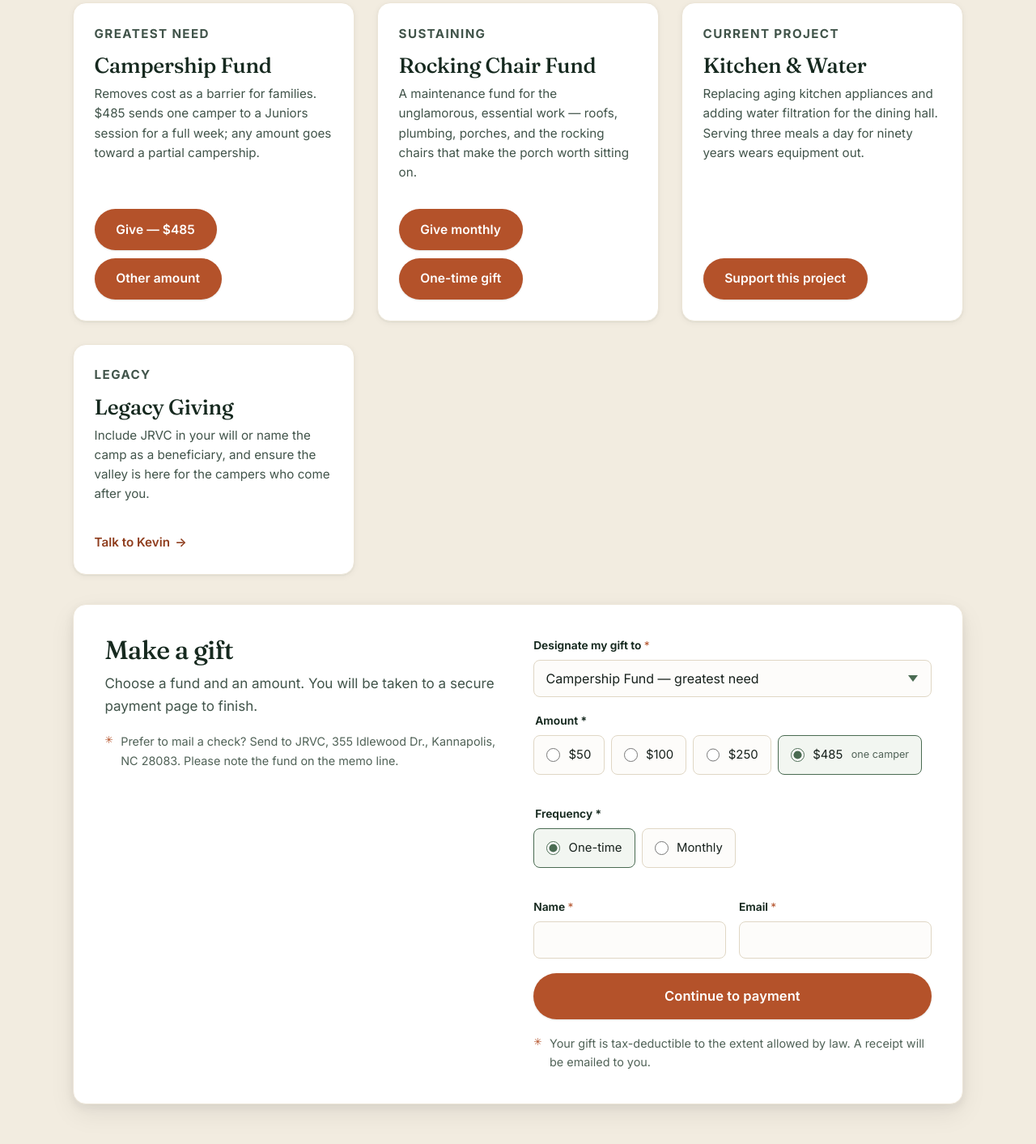
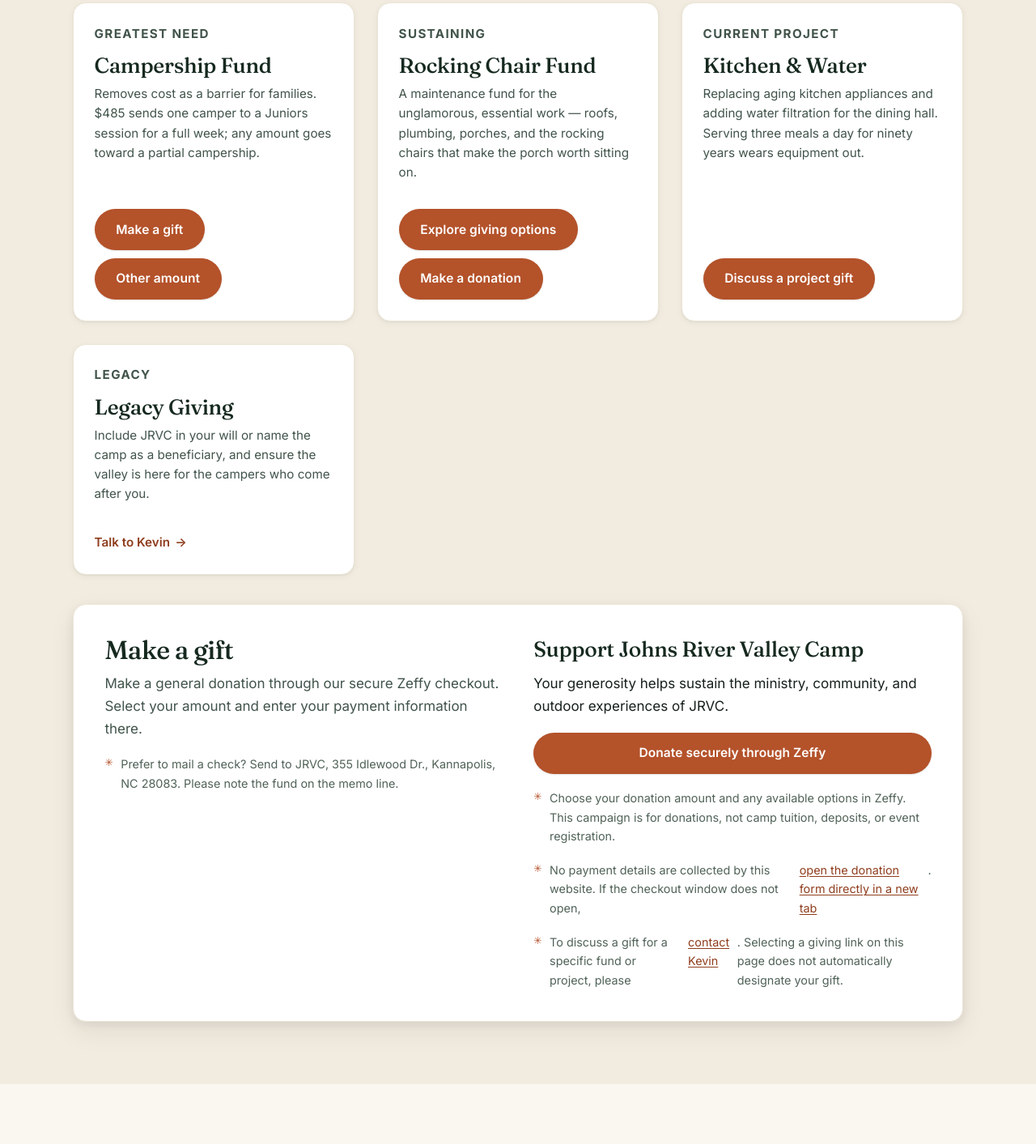
Before and after one commit to JRVC36/probable-spork, a plain HTML site: page get-involved.html in a window 1280 px wide. Shown: the part 1726-3139 px from the top of the page at 81% size. Drawn offline with Linux system fonts and the light colour scheme; a script that the page names is missing.

Commit message:
Integrate Zeffy checkout for general donations
Co-authored-by: arena-agent <297053741+arena-agent@users.noreply.github.com>

```diff
--- a/build.mjs
+++ b/build.mjs
@@ -331,6 +331,7 @@ function head(p) {
 <link rel="preload" href="assets/fonts/fraunces-latin-wght-normal.woff2" as="font" type="font/woff2" crossorigin>
 <link rel="preload" href="assets/fonts/inter-latin-wght-normal.woff2" as="font" type="font/woff2" crossorigin>
 <link rel="stylesheet" href="assets/css/site.css?v=${assetVersion}">${analytics}${jsonLd}
+${p.slug === "get-involved" ? '<script src="https://zeffy-scripts.s3.ca-central-1.amazonaws.com/embed-form-script.min.js" defer></script>' : ""}
 </head>
 <body>
 <a class="skip" href="#main">Skip to content</a>`;
--- a/get-involved.html
+++ b/get-involved.html
@@ -18,6 +18,7 @@
 <link rel="preload" href="assets/fonts/inter-latin-wght-normal.woff2" as="font" type="font/woff2" crossorigin>
 <link rel="stylesheet" href="assets/css/site.css?v=944f753a">
 <script type="application/ld+json">{"@context":"https://schema.org","@graph":[{"@type":["Organization","Campground","LocalBusiness"],"@id":"https://www.jrvc.org/#organization","name":"Johns River Valley Camp","alternateName":"JRVC","foundingDate":"1936","url":"https://www.jrvc.org/","logo":"https://www.jrvc.org/assets/img/favicon.svg","image":"https://www.jrvc.org/assets/img/valley-road.jpg","telephone":"+1-828-387-5736","email":"kevin@jrvc.org","priceRange":"$18–$545","address":{"@type":"PostalAddress","streetAddress":"6211 NC-90","addressLocality":"Collettsville","addressRegion":"NC","postalCode":"28611","addressCountry":"US"},"geo":{"@type":"GeoCoordinates","latitude":35.9325,"longitude":-81.6689},"parentOrganization":{"@type":"Organization","name":"Southern Conference of the United Church of Christ","url":"https://soc-ucc.org"}}]}</script>
+<script src="https://zeffy-scripts.s3.ca-central-1.amazonaws.com/embed-form-script.min.js" defer></script>
 </head>
 <body>
 <a class="skip" href="#main">Skip to content</a>
@@ -122,7 +123,7 @@
           <h3>Campership Fund</h3>
           <p>Removes cost as a barrier for families. $485 sends one camper to a Juniors session for a full week; any amount goes toward a partial campership.</p>
           <div class="card-foot card-foot--row">
-            <a class="btn btn-primary btn-sm" href="#donate">Give &mdash; $485</a>
+            <a class="btn btn-primary btn-sm" href="#donate">Make a gift</a>
             <a class="btn btn-ghost btn-sm" href="#donate">Other amount</a>
           </div>
         </div>
@@ -133,8 +134,8 @@
           <h3>Rocking Chair Fund</h3>
           <p>A maintenance fund for the unglamorous, essential work &mdash; roofs, plumbing, porches, and the rocking chairs that make the porch worth sitting on.</p>
           <div class="card-foot card-foot--row">
-            <a class="btn btn-forest btn-sm" href="#donate">Give monthly</a>
-            <a class="btn btn-ghost btn-sm" href="#donate">One-time gift</a>
+            <a class="btn btn-forest btn-sm" href="#donate">Explore giving options</a>
+            <a class="btn btn-ghost btn-sm" href="#donate">Make a donation</a>
           </div>
         </div>
       </div>
@@ -143,7 +144,7 @@
           <p class="card-meta">Current project</p>
           <h3>Kitchen &amp; Water</h3>
           <p>Replacing aging kitchen appliances and adding water filtration for the dining hall. Serving three meals a day for ninety years wears equipment out.</p>
-          <div class="card-foot"><a class="btn btn-forest btn-sm" href="#donate">Support this project</a></div>
+          <div class="card-foot"><a class="btn btn-forest btn-sm" href="mailto:kevin@jrvc.org?subject=Kitchen%20and%20Water%20project%20gift">Discuss a project gift</a></div>
         </div>
       </div>
       <div class="card">
@@ -160,51 +161,17 @@
       <div class="split split--donate">
         <div>
           <h2 class="h2-compact">Make a gift</h2>
-          <p class="text-soft">Choose a fund and an amount. You will be taken to a secure payment page to finish.</p>
+          <p class="text-soft">Make a general donation through our secure Zeffy checkout. Select your amount and enter your payment information there.</p>
           <p class="note">Prefer to mail a check? Send to JRVC, 355 Idlewood Dr., Kannapolis, NC 28083. Please note the fund on the memo line.</p>
         </div>
-        <form data-demo novalidate>
-          <div class="field">
-            <label for="dfund">Designate my gift to <span class="req">*</span></label>
-            <select id="dfund" name="fund" required>
-              <option>Campership Fund &mdash; greatest need</option>
-              <option>Rocking Chair Fund &mdash; maintenance</option>
-              <option>Kitchen &amp; Water project</option>
-              <option>Wherever it is needed most</option>
-            </select>
-          </div>
-          <fieldset class="form-fieldset--tight">
-            <legend class="fieldset-legend">Amount <span class="req">*</span></legend>
-            <div class="radio-group radio-group--inline">
-              <label class="radio-opt"><input type="radio" name="amount" value="50"> $50</label>
-              <label class="radio-opt"><input type="radio" name="amount" value="100"> $100</label>
-              <label class="radio-opt"><input type="radio" name="amount" value="250"> $250</label>
-              <label class="radio-opt"><input type="radio" name="amount" value="485" checked> $485 <span class="radio-sub">one camper</span></label>
-            </div>
-          </fieldset>
-          <fieldset class="form-fieldset--tight">
-            <legend class="fieldset-legend">Frequency <span class="req">*</span></legend>
-            <div class="radio-group radio-group--inline">
-              <label class="radio-opt"><input type="radio" name="freq" value="once" checked> One-time</label>
-              <label class="radio-opt"><input type="radio" name="freq" value="monthly"> Monthly</label>
-            </div>
-          </fieldset>
-          <div class="field-row">
-            <div class="field">
-              <label for="dname">Name <span class="req">*</span></label>
-              <input type="text" id="dname" name="name" required autocomplete="name">
-            </div>
-            <div class="field">
-              <label for="demail">Email <span class="req">*</span></label>
-              <input type="email" id="demail" name="email" required autocomplete="email">
-            </div>
-          </div>
-          <button type="submit" class="btn btn-primary btn-lg btn-block">Continue to payment</button>
-          <p class="form-status" hidden tabindex="-1" role="status">
-            <strong>Almost there.</strong> In the live site this opens the secure payment page. Thank you for supporting camp.
-          </p>
-          <p class="note">Your gift is tax-deductible to the extent allowed by law. A receipt will be emailed to you.</p>
-        </form>
+        <div>
+          <h3>Support Johns River Valley Camp</h3>
+          <p>Your generosity helps sustain the ministry, community, and outdoor experiences of JRVC.</p>
+          <a class="btn btn-primary btn-lg btn-block" href="https://www.zeffy.com/embed/donation-form/jrvc-donations" zeffy-form-link="https://www.zeffy.com/embed/donation-form/jrvc-donations?modal=true">Donate securely through Zeffy</a>
+          <p class="note">Choose your donation amount and any available options in Zeffy. This campaign is for donations, not camp tuition, deposits, or event registration.</p>
+          <p class="note">No payment details are collected by this website. If the checkout window does not open, <a href="https://www.zeffy.com/embed/donation-form/jrvc-donations" target="_blank" rel="noopener noreferrer">open the donation form directly in a new tab</a>.</p>
+          <p class="note">To discuss a gift for a specific fund or project, please <a href="mailto:kevin@jrvc.org?subject=Donation%20designation">contact Kevin</a>. Selecting a giving link on this page does not automatically designate your gift.</p>
+        </div>
       </div>
     </div>
   </div>
```
Also changed, not shown: 404.html (+1 -0 lines), about.html (+1 -0 lines), facilities.html (+1 -0 lines), faq.html (+1 -0 lines), index.html (+1 -0 lines), mission-trips.html (+1 -0 lines), privacy.html (+1 -0 lines), register.html (+1 -0 lines), retreats.html (+1 -0 lines), src/pages/get-involved.html (+13 -47 lines), summer-camp.html (+1 -0 lines), visit.html (+1 -0 lines).
